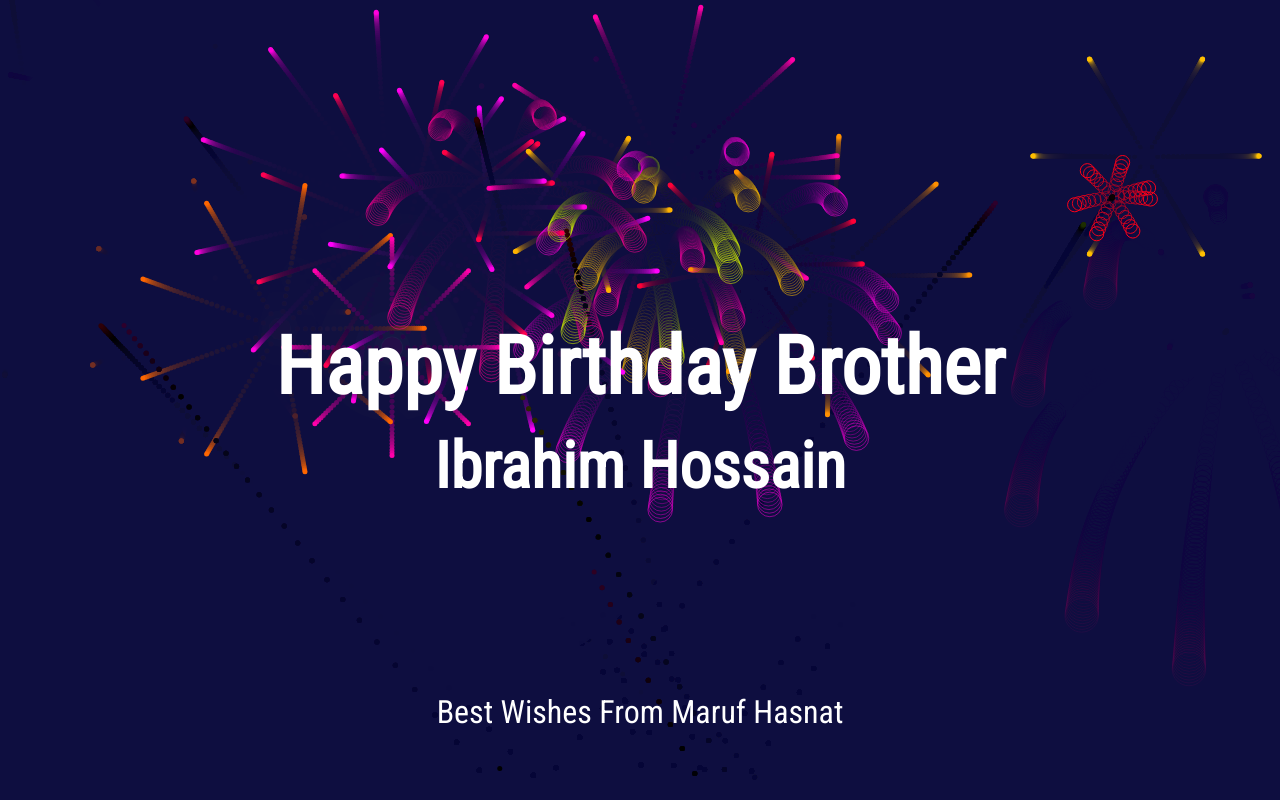
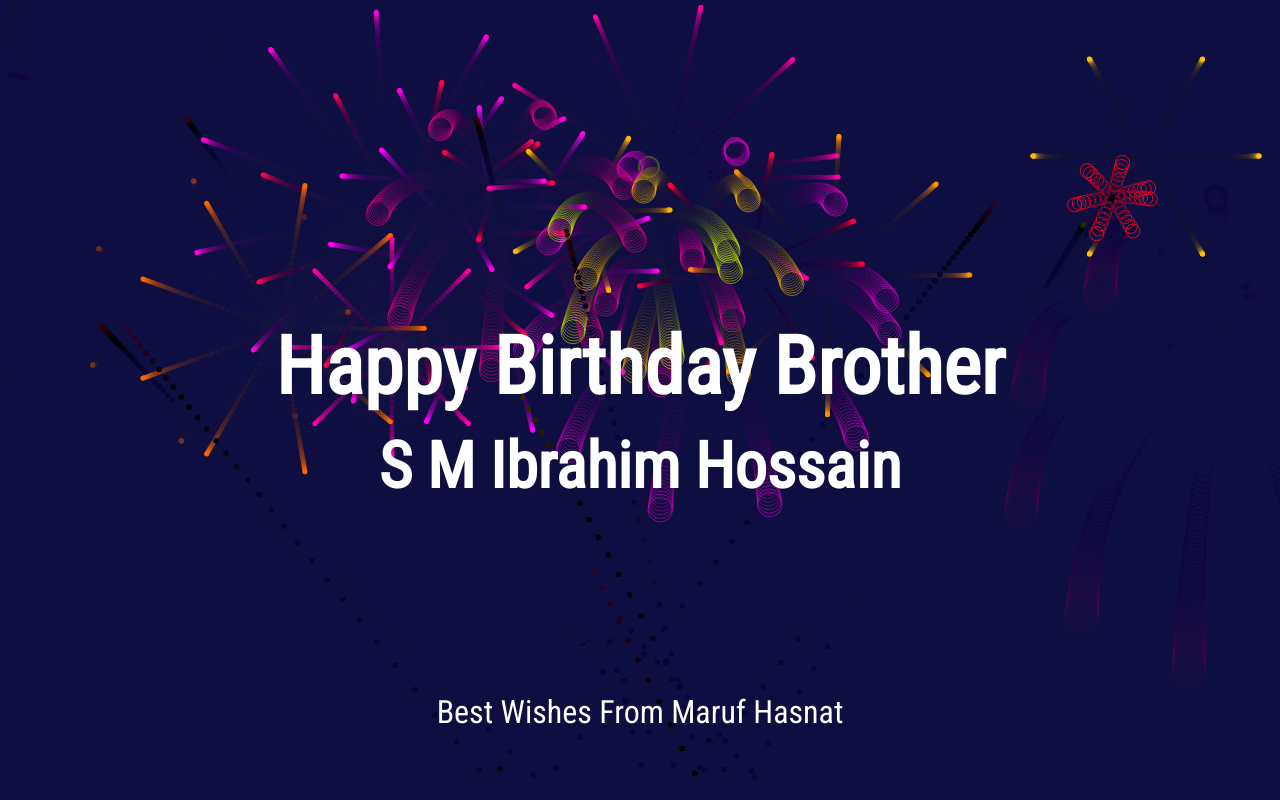
Before and after one commit to marufhasnat/happy_birthday_ibrahim_hossain, a plain HTML site: page index.html in a window 1280 px wide. Drawn offline with Linux system fonts and the light colour scheme.

Commit message:
Update index.html

```diff
--- a/index.html
+++ b/index.html
@@ -13,7 +13,7 @@
 
 
 <div class="b_day">
-	<h1>Happy Birthday Brother <br><span>Ibrahim Hossain <br></span></h1>
+	<h1>Happy Birthday Brother <br><span>S M Ibrahim Hossain</span></h1>
 	<p>Best Wishes From Maruf Hasnat</p>
 	<canvas id="birthday"></canvas>
 </div>
```
